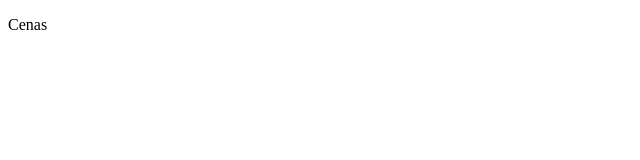
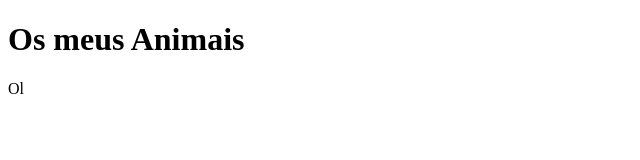
Before and after one commit to MariaPereira1/MariaMindera.github.io, a plain HTML site: page index.html in a window 1280 px wide. Shown: the whole page, without its empty margins (0-640 px from the left). Drawn offline with Linux system fonts and the light colour scheme.

Commit message:
Update files commit

```diff
--- a/index.html
+++ b/index.html
@@ -6,6 +6,6 @@
         <title>Os meus animais</title>
     </head>
     <body>
-        <p>Cenas</p>
-    </body>
+        <h1 class="special">Os meus Animais</h1>
+        <p class="paragraf">Ol</p>
 </html>
```
Also changed, not shown: script.js (added), style.css (added).
